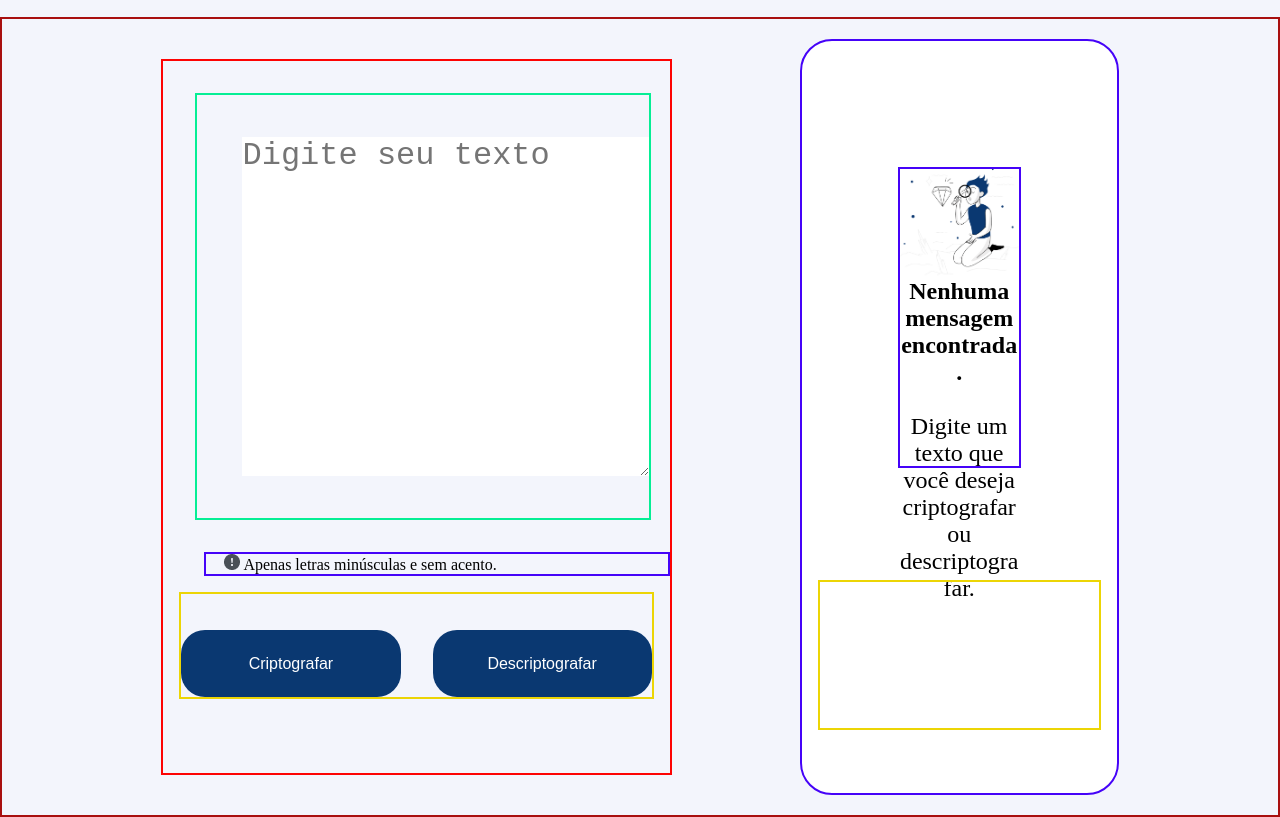
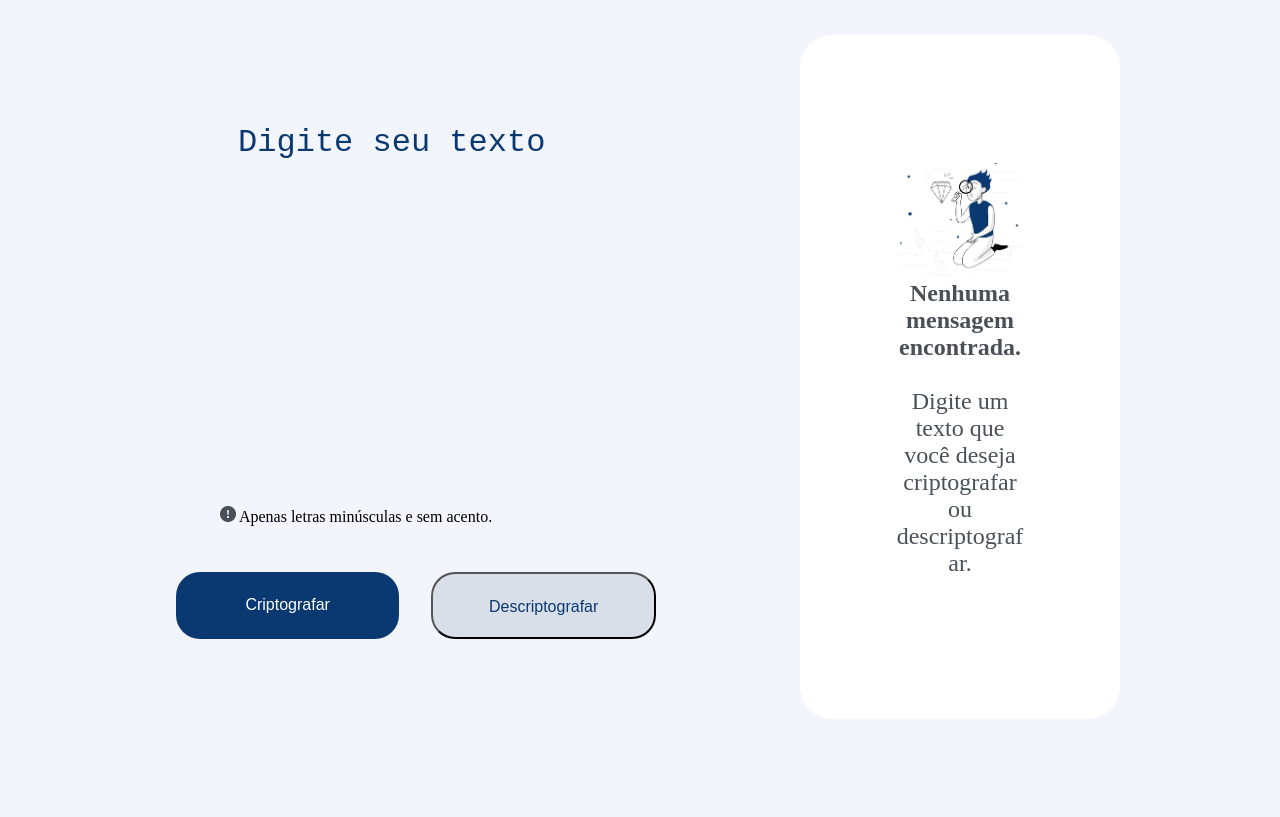
Before and after one commit to narlan23/-ChallengeAluraDescodificador, a plain HTML site: page index.html in a window 1280 px wide. Shown: the part 67-884 px from the top of the page. After the commit the page ends 804 px from the top, so only its background shows below. Drawn offline with Linux system fonts and the light colour scheme.

Commit message:
ajustes no css

```diff
--- a/index.html
+++ b/index.html
@@ -23,7 +23,7 @@
                     </p>
                 </div>
                 <div class="buttons__container">
-                    <button onclick="criptografarTexto()">Criptografar</button>
+                    <button id="btCripto" onclick="criptografarTexto()">Criptografar</button>
                     <button onclick="descriptografarTexto()">Descriptografar</button>
                 </div>
             </div>
--- a/styles.css
+++ b/styles.css
@@ -16,34 +16,43 @@ button{
     padding: 24px;
     width: 328px;
     height: 67px;
+    background-color: #D8DFE8;
+    color: #0A3871;
+    font-size: 16px;
+    border-radius: 24px;
+}
+#btCripto{
     background-color: #0A3871;
     color: white;
-    font-size: 16px;
-    border-radius: 24px;
-    border: none; /* Removida a borda padrão */
+    border: none;
 }
 
+::placeholder {
+    color: #0A3871; /* Define a cor do placeholder */
+}
 textarea{
     border: none;
+    resize: none;
+    outline: none;
+    background-color: #F3F5FC;
+    color: #0A3871;
     font-size: 2rem;
     width: 90%;
     height: 80%;
-
 }
 
 .container {
     display: flex;
     align-items: center;
     justify-content: center;
-    border: 2px solid #a80f0f;
-    height: 100vh;
+    height: 90vh;
 
 }
 
 .main__container{
     display: flex;
     flex-direction: column;
-    border: 2px solid #fd0303;
+
     margin: 4rem;
     height: 90%;
     width: 40%;
@@ -56,7 +65,7 @@ textarea{
     height: 60%;
     width: 90%;
     margin: 2rem;
-    border: 2px solid #05ee95;
+
 }
 
 .buttons__container{
@@ -67,7 +76,7 @@ textarea{
     gap: 32px;
     margin: 1rem;
     height: 15%;
-    border: 2px solid #ecd505;
+
 }
 
 .button__copiar{
@@ -76,7 +85,7 @@ textarea{
     align-items: center;
     height: 20%;
     margin: 1rem;
-    border: 2px solid #ecd505;
+
 }
 
 .mensagem__cantainer{
@@ -88,7 +97,7 @@ textarea{
     height: 95%;
     width: 25%;
     margin: 4rem;
-    border: 2px solid #4503f8;
+
 }
 
 p{
@@ -97,7 +106,7 @@ p{
 
 .alert__container{
     margin-left: 8%;
-    border: 2px solid #4503f8;
+
 }
 .alert__txt{
     font-size: 12;
@@ -107,7 +116,7 @@ p{
 .msg__txt{
     display: flex;
     flex-direction: column;
-    border: 2px solid #4503f8;
+    color: #495057;
     margin: 6rem;
     margin-top: 40%;
     height: 40%;
```
